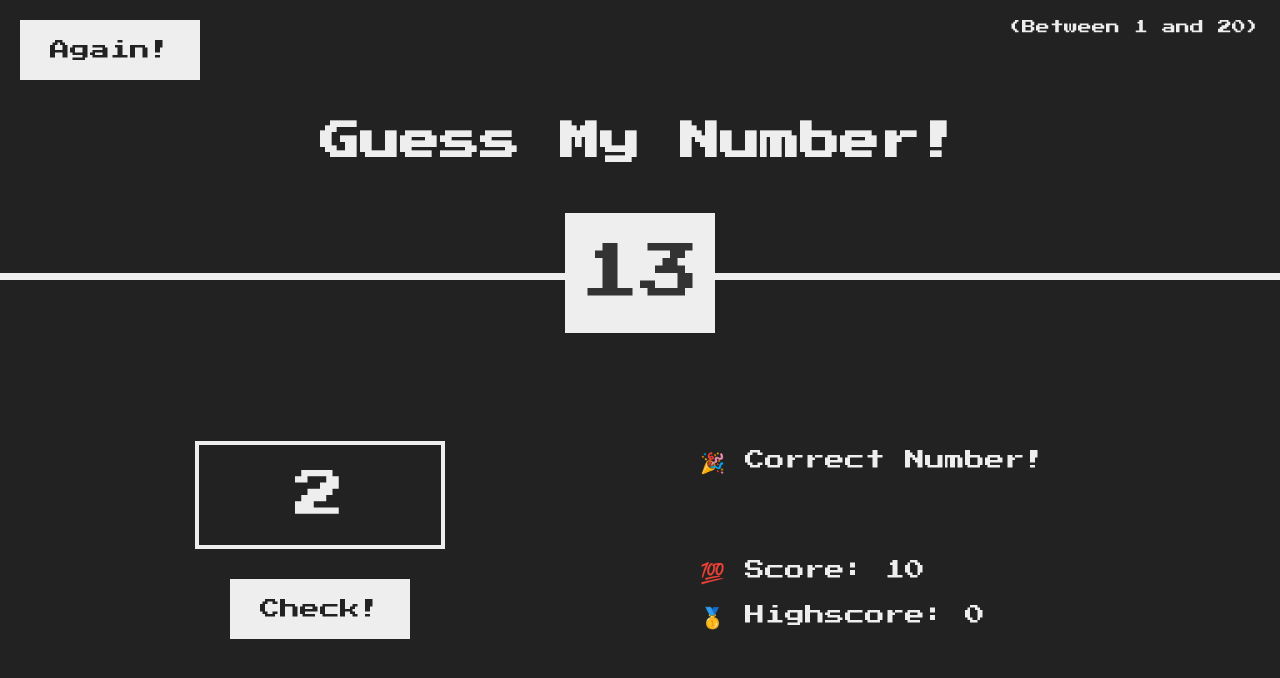
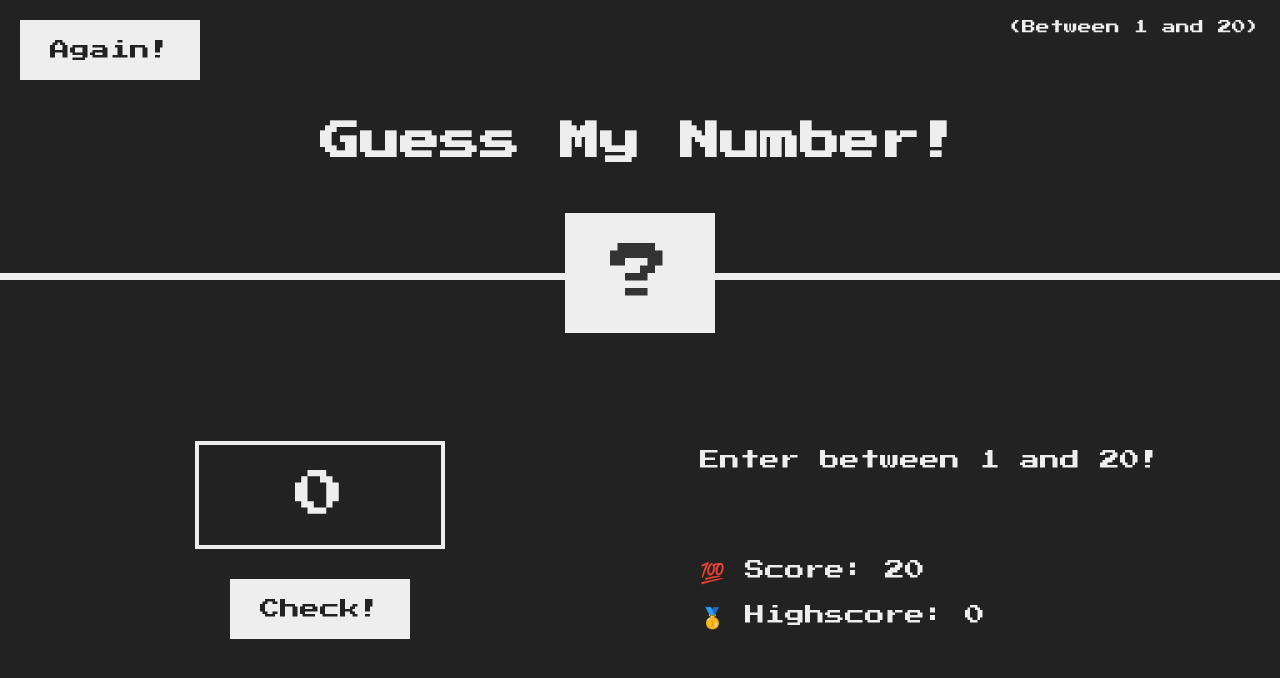
Before and after one commit to kastastin/complete-js, a plain HTML site: page 04-Guess-My-Number/index.html in a window 1280 px wide. Both pictures are taken after a click on the button "Check!". Drawn offline with Linux system fonts and the light colour scheme.

Commit message:
Handling click events

```diff
--- a/04-Guess-My-Number/index.html
+++ b/04-Guess-My-Number/index.html
@@ -17,7 +17,7 @@
 
     <main>
       <section class="left">
-        <input type="number" class="guess" />
+        <input type="number" class="guess" value="0" />
         <button class="btn check">Check!</button>
       </section>
       <section class="right">
--- a/04-Guess-My-Number/script.js
+++ b/04-Guess-My-Number/script.js
@@ -1,8 +1,34 @@
 'use strict';
 
-document.querySelector('.message').textContent = '🎉 Correct Number!';
-document.querySelector('.number').textContent = 13;
-document.querySelector('.score').textContent = 10;
+const guessElement = document.querySelector('.guess');
+const messageElement = document.querySelector('.message');
+const checkBtn = document.querySelector('.check');
 
-document.querySelector('.guess').value = 2;
-console.log(document.querySelector('.guess').value);
+const checkInput = function (input) {
+  if (+input < 1 || +input > 20) {
+    messageElement.textContent = 'Enter between 1 and 20!';
+    guessElement.value = 0;
+    return 0;
+  }
+  return input;
+};
+
+const guessBtnHandler = function () {
+  messageElement.textContent = '🥳 Correct Number!';
+  const input = guessElement.value;
+  const guess = checkInput(input);
+  console.log(guess, typeof guess);
+};
+
+// <-- Guess Button Event Listener -->
+checkBtn.addEventListener('click', guessBtnHandler);
+
+const inputHandler = function (e) {
+  let input = e.target.value;
+  if (input.length > 2) {
+    e.target.value = input.slice(0, 2);
+  }
+};
+
+// <-- Input Event Listener -->
+guessElement.addEventListener('input', inputHandler);
```
